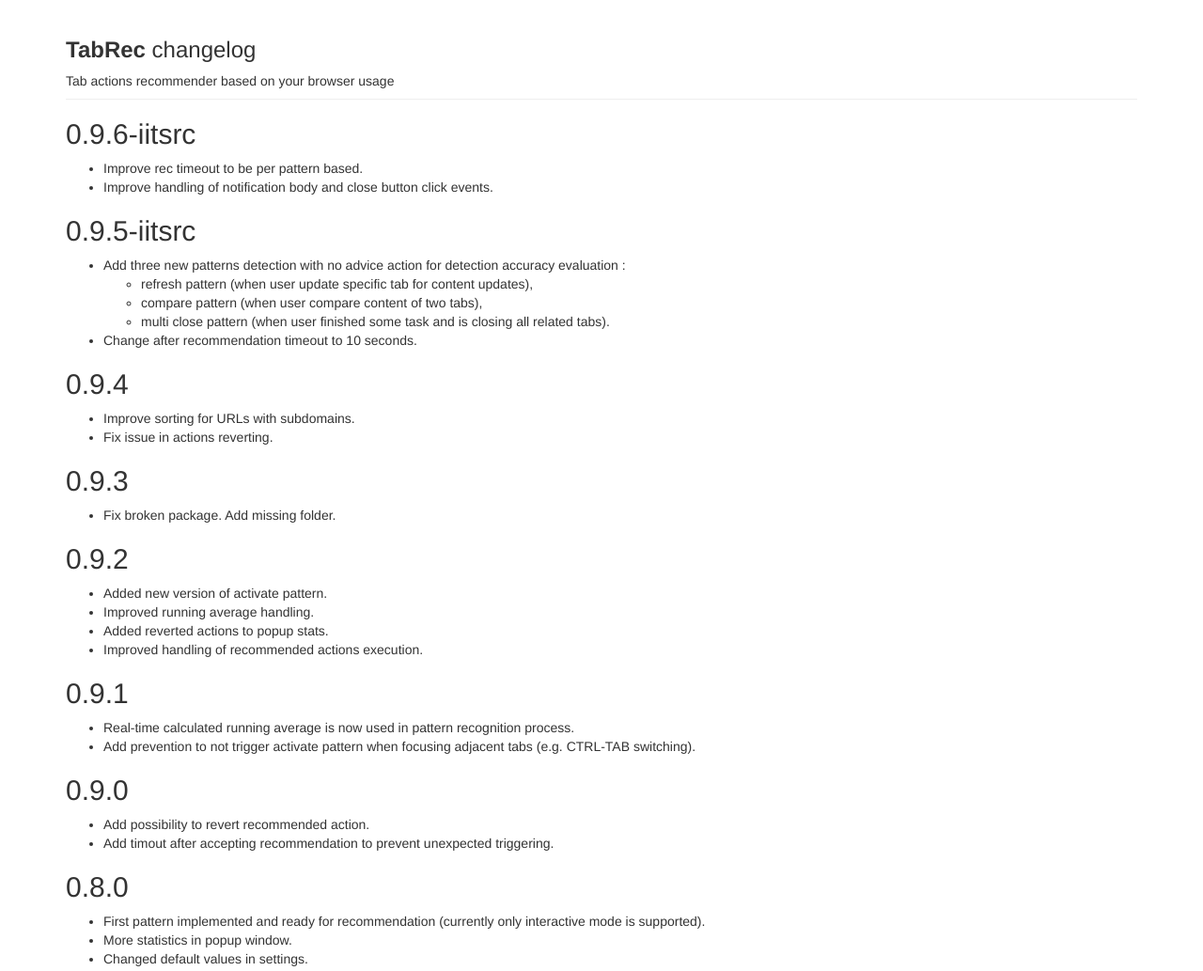
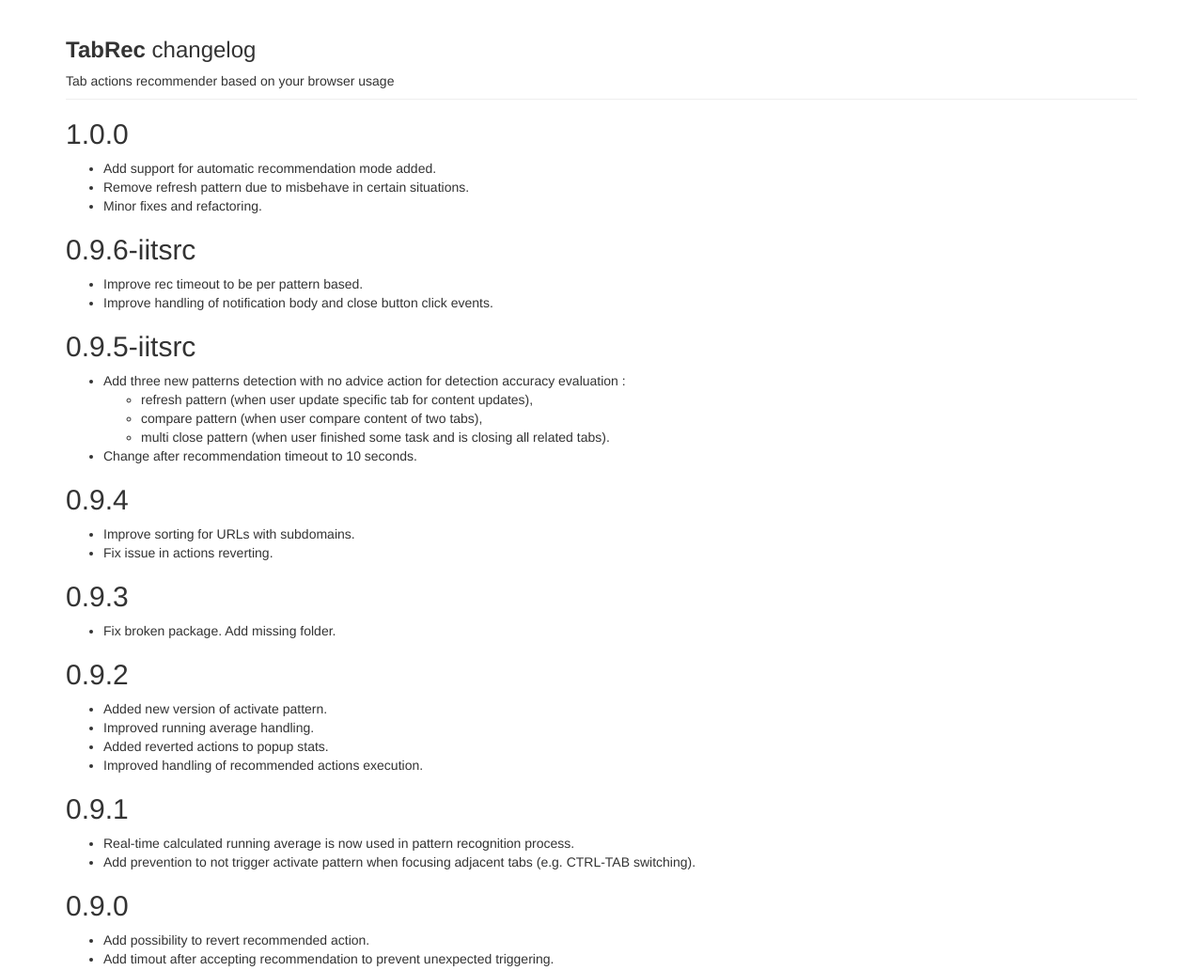
Before and after one commit to martin-svk/tabrec, a browser extension: page pages/changelog.html in a window 1280 px wide. Shown: the top 1033 px of the page at 94% size. Drawn offline with nearby package versions, Linux system fonts and the light colour scheme.

Commit message:
Prepare for v1.0.0 release.

```diff
--- a/pages/changelog.html
+++ b/pages/changelog.html
@@ -11,6 +11,13 @@
         <h3><b>TabRec</b> changelog</h3>
         <footer id="footer-text">Tab actions recommender based on your browser usage</footer>
       </div>
+
+      <h2 id="section">1.0.0</h2>
+      <ul>
+          <li>Add support for automatic recommendation mode added.</li>
+          <li>Remove refresh pattern due to misbehave in certain situations.</li>
+          <li>Minor fixes and refactoring.</li>
+      </ul>
 
       <h2 id="section">0.9.6-iitsrc</h2>
       <ul>
```
Also changed, not shown: CHANGELOG.md, manifest.json.
